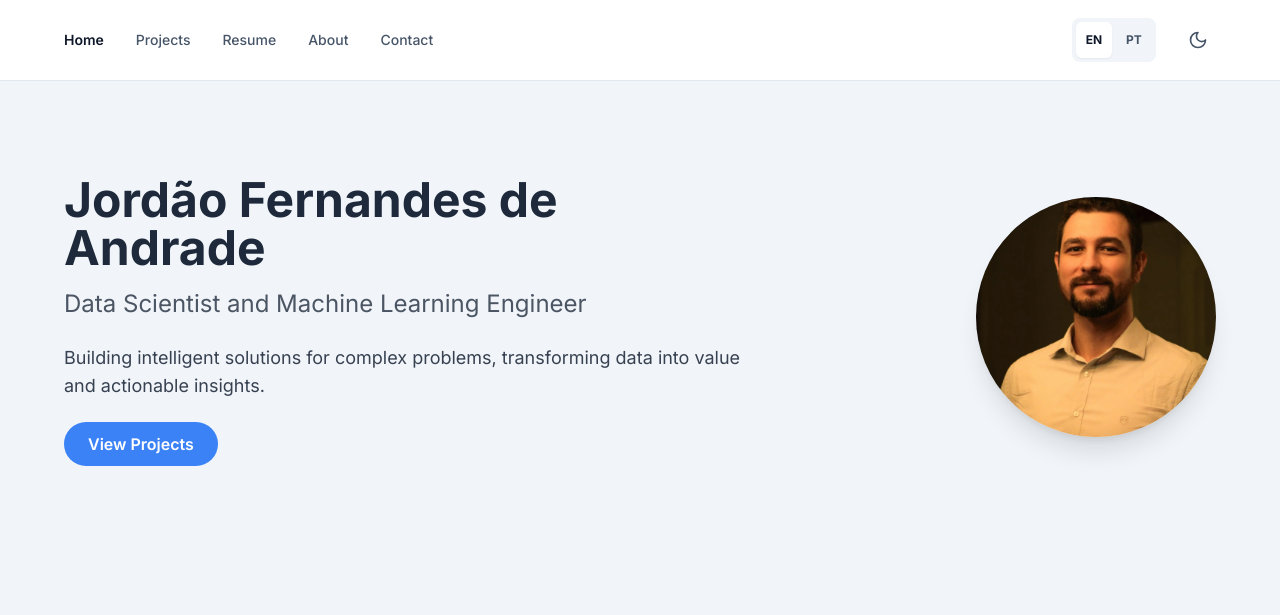
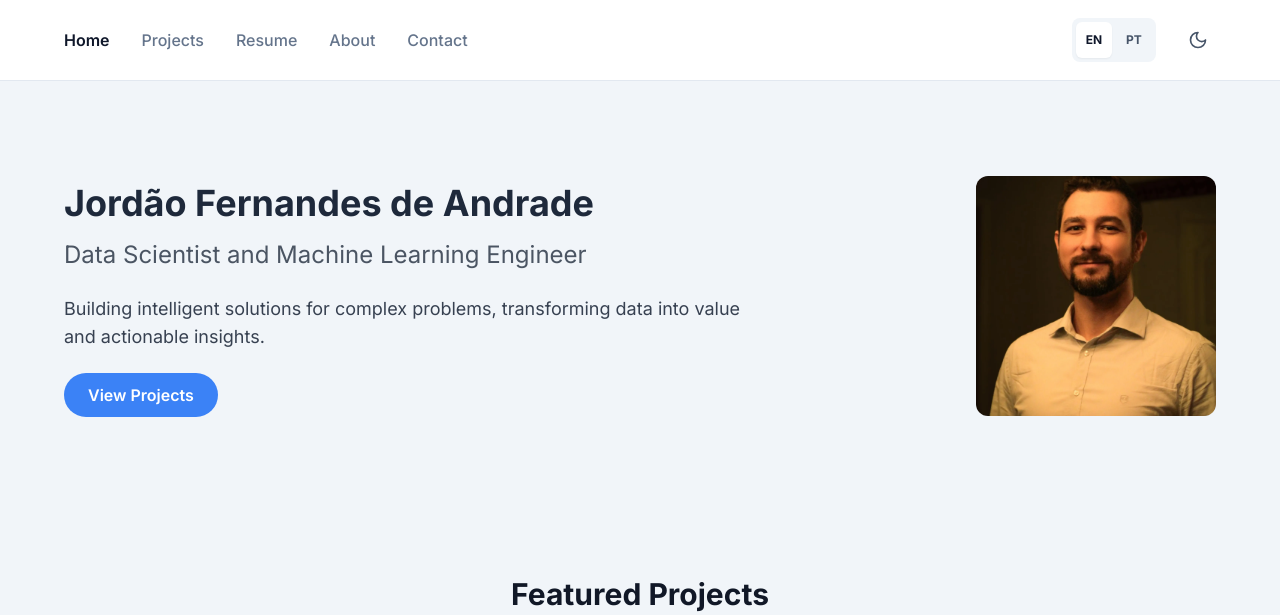
Before and after one commit to JF-Andrade/JF-Andrade.github.io, a website: page index.html in a window 1280 px wide. Shown: the top 615 px of the page. Drawn offline with Linux system fonts and the light colour scheme.

Commit message:
UI refinements and Dark Mode fix

```diff
--- a/assets/js/main.js
+++ b/assets/js/main.js
@@ -85,8 +85,8 @@ document.addEventListener('DOMContentLoaded', () => {
             const isActive = (link.href === currentFilename) || (currentFilename === '' && link.href === 'index.html');
 
             // Estilos Executive Minimalist
-            const baseClasses = 'text-sm font-medium transition-colors duration-200';
-            const inactiveClasses = 'text-slate-600 hover:text-slate-900 dark:text-slate-300 dark:hover:text-slate-100';
+            const baseClasses = 'text-base font-medium transition-colors duration-200';
+            const inactiveClasses = 'text-slate-500 hover:text-slate-900 dark:text-slate-400 dark:hover:text-slate-100';
             const activeClasses = 'text-slate-900 dark:text-slate-100 font-semibold';
 
             const finalClasses = `${baseClasses} ${isActive ? activeClasses : inactiveClasses}`;
--- a/index.html
+++ b/index.html
@@ -41,7 +41,7 @@
 
         <section class="flex flex-col md:flex-row items-center md:justify-between py-16 md:py-24">
             <div class="md:w-3/5 text-center md:text-left mb-8 md:mb-0">
-                <h1 class="text-4xl sm:text-5xl md:text-5xl font-bold leading-tight mb-4">
+                <h1 class="text-4xl sm:text-4xl md:text-4xl font-bold leading-tight mb-4">
                     Jordão Fernandes de Andrade
                 </h1>
                 <p class="text-xl sm:text-2xl text-gray-600 mb-6">
@@ -57,7 +57,7 @@
             </div>
             <div class="md:w-2/5 flex justify-center md:justify-end">
                 <img src="assets/img/perfil_github.webp" alt="Jordão Fernandes Profile Picture"
-                    class="rounded-full shadow-xl w-40 h-40 md:w-60 md:h-60 object-cover">
+                    class="rounded-xl shadow-lg w-40 h-40 md:w-60 md:h-60 object-cover">
             </div>
         </section>
 
--- a/tailwind.config.js
+++ b/tailwind.config.js
@@ -1,6 +1,7 @@
 /** @type {import('tailwindcss').Config} */
 module.exports = {
   content: ["./*.html", "./pt/**/*.html", "./assets/js/**/*.js", "./assets/js/components/**/*.html"],
+  darkMode: 'class',
   theme: {
     extend: {
       colors: {
```
Also changed, not shown: about.html (+1 -1 lines), pt/about.html (+1 -1 lines), pt/index.html (+2 -2 lines), CHANGELOG.md, assets/css/styles.css.
